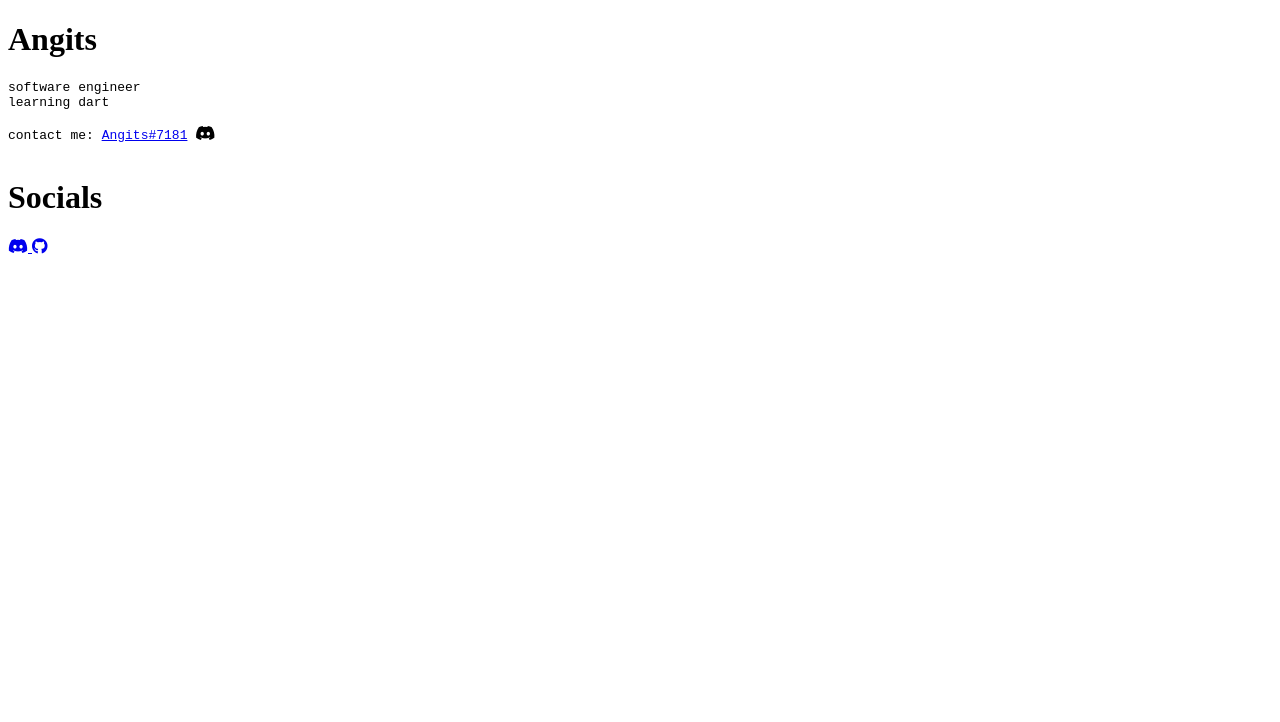
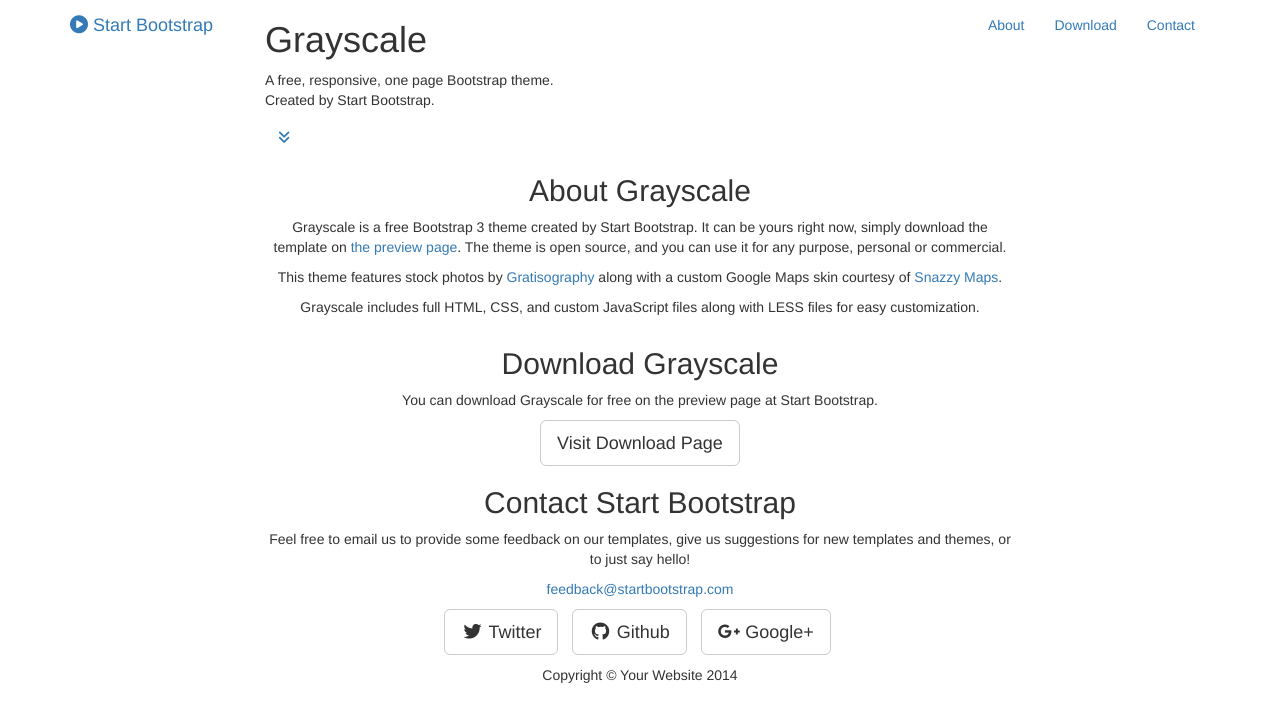
Before and after one commit to deaddestroyers/deaddestroyers.github.io, a plain HTML site: page index.html in a window 1280 px wide. Drawn offline with nearby package versions, Linux system fonts and the light colour scheme; some packages are replaced by stand-ins of ours; no server answers.

Commit message:
Update index.html

```diff
--- a/index.html
+++ b/index.html
@@ -1,39 +1,163 @@
 <!DOCTYPE html>
 <html lang="en">
-    <head>
-        <title>Angits - About</title>
-        <meta property="og:title" content="Angits" />
-        <meta charset="UTF-8" />
-        <meta http-equiv="X-UA-Compatible" content="IE=edge" />
-        <meta name="viewport" content="width=device-width, initial-scale=1.0" />
-        <meta name="theme-color" content="#2f3136" />
-        <meta property="og:description" content="cool portfolio" />
-        <link rel="stylesheet" href="../css/style.css" />
-        <link rel="stylesheet" href="https://cdnjs.cloudflare.com/ajax/libs/font-awesome/5.14.0/css/all.min.css">
-        <script src="https://cdn.jsdelivr.net/particles.js/2.0.0/particles.min.js"></script>
-    </head>
-    <body>
-        <div id="particles-js"></div>
-        <script>
-            particlesJS.load("particles-js", "particles-js.json");
-        </script>
-        <div class="main-text">
-            <h1>Angits</h1>
-            <pre class="sub-text">
-software engineer
-learning dart
 
-contact me: <a href="https://discord.com/users/843511119033401394">Angits#7181</a> <i class = "fab fa-discord" ></i>
-				</pre>
+<head>
+
+    <meta charset="utf-8">
+    <meta http-equiv="X-UA-Compatible" content="IE=edge">
+    <meta name="viewport" content="width=device-width, initial-scale=1">
+    <meta name="description" content="">
+    <meta name="author" content="">
+
+    <title>Grayscale - Start Bootstrap Theme</title>
+
+    <!-- Bootstrap Core CSS -->
+    <link href="css/bootstrap.min.css" rel="stylesheet">
+
+    <!-- Custom CSS -->
+    <link href="css/grayscale.css" rel="stylesheet">
+
+    <!-- Custom Fonts -->
+    <link href="font-awesome/css/font-awesome.min.css" rel="stylesheet" type="text/css">
+    <link href="http://fonts.googleapis.com/css?family=Lora:400,700,400italic,700italic" rel="stylesheet" type="text/css">
+    <link href="http://fonts.googleapis.com/css?family=Montserrat:400,700" rel="stylesheet" type="text/css">
+
+    <!-- HTML5 Shim and Respond.js IE8 support of HTML5 elements and media queries -->
+    <!-- WARNING: Respond.js doesn't work if you view the page via file:// -->
+    <!--[if lt IE 9]>
+        <script src="https://oss.maxcdn.com/libs/html5shiv/3.7.0/html5shiv.js"></script>
+        <script src="https://oss.maxcdn.com/libs/respond.js/1.4.2/respond.min.js"></script>
+    <![endif]-->
+
+</head>
+
+<body id="page-top" data-spy="scroll" data-target=".navbar-fixed-top">
+
+    <!-- Navigation -->
+    <nav class="navbar navbar-custom navbar-fixed-top" role="navigation">
+        <div class="container">
+            <div class="navbar-header">
+                <button type="button" class="navbar-toggle" data-toggle="collapse" data-target=".navbar-main-collapse">
+                    <i class="fa fa-bars"></i>
+                </button>
+                <a class="navbar-brand page-scroll" href="#page-top">
+                    <i class="fa fa-play-circle"></i>  <span class="light">Start</span> Bootstrap
+                </a>
+            </div>
+
+            <!-- Collect the nav links, forms, and other content for toggling -->
+            <div class="collapse navbar-collapse navbar-right navbar-main-collapse">
+                <ul class="nav navbar-nav">
+                    <!-- Hidden li included to remove active class from about link when scrolled up past about section -->
+                    <li class="hidden">
+                        <a href="#page-top"></a>
+                    </li>
+                    <li>
+                        <a class="page-scroll" href="#about">About</a>
+                    </li>
+                    <li>
+                        <a class="page-scroll" href="#download">Download</a>
+                    </li>
+                    <li>
+                        <a class="page-scroll" href="#contact">Contact</a>
+                    </li>
+                </ul>
+            </div>
+            <!-- /.navbar-collapse -->
         </div>
-        <div class="socials">
-            <h1>Socials</h1>
-            <a href="https://discord.gg/">
-                <i class="fab fa-discord"></i>
-            </a>
-            <a href="https://github.com/Angits">
-                <i class="fab fa-github"></i>
-            </a>
+        <!-- /.container -->
+    </nav>
+
+    <!-- Intro Header -->
+    <header class="intro">
+        <div class="intro-body">
+            <div class="container">
+                <div class="row">
+                    <div class="col-md-8 col-md-offset-2">
+                        <h1 class="brand-heading">Grayscale</h1>
+                        <p class="intro-text">A free, responsive, one page Bootstrap theme.<br>Created by Start Bootstrap.</p>
+                        <a href="#about" class="btn btn-circle page-scroll">
+                            <i class="fa fa-angle-double-down animated"></i>
+                        </a>
+                    </div>
+                </div>
+            </div>
         </div>
-    </body>
+    </header>
+
+    <!-- About Section -->
+    <section id="about" class="container content-section text-center">
+        <div class="row">
+            <div class="col-lg-8 col-lg-offset-2">
+                <h2>About Grayscale</h2>
+                <p>Grayscale is a free Bootstrap 3 theme created by Start Bootstrap. It can be yours right now, simply download the template on <a href="http://startbootstrap.com/template-overviews/grayscale/">the preview page</a>. The theme is open source, and you can use it for any purpose, personal or commercial.</p>
+                <p>This theme features stock photos by <a href="http://gratisography.com/">Gratisography</a> along with a custom Google Maps skin courtesy of <a href="http://snazzymaps.com/">Snazzy Maps</a>.</p>
+                <p>Grayscale includes full HTML, CSS, and custom JavaScript files along with LESS files for easy customization.</p>
+            </div>
+        </div>
+    </section>
+
+    <!-- Download Section -->
+    <section id="download" class="content-section text-center">
+        <div class="download-section">
+            <div class="container">
+                <div class="col-lg-8 col-lg-offset-2">
+                    <h2>Download Grayscale</h2>
+                    <p>You can download Grayscale for free on the preview page at Start Bootstrap.</p>
+                    <a href="http://startbootstrap.com/template-overviews/grayscale/" class="btn btn-default btn-lg">Visit Download Page</a>
+                </div>
+            </div>
+        </div>
+    </section>
+
+    <!-- Contact Section -->
+    <section id="contact" class="container content-section text-center">
+        <div class="row">
+            <div class="col-lg-8 col-lg-offset-2">
+                <h2>Contact Start Bootstrap</h2>
+                <p>Feel free to email us to provide some feedback on our templates, give us suggestions for new templates and themes, or to just say hello!</p>
+                <p><a href="mailto:feedback@startbootstrap.com">feedback@startbootstrap.com</a>
+                </p>
+                <ul class="list-inline banner-social-buttons">
+                    <li>
+                        <a href="https://twitter.com/SBootstrap" class="btn btn-default btn-lg"><i class="fa fa-twitter fa-fw"></i> <span class="network-name">Twitter</span></a>
+                    </li>
+                    <li>
+                        <a href="https://github.com/IronSummitMedia/startbootstrap" class="btn btn-default btn-lg"><i class="fa fa-github fa-fw"></i> <span class="network-name">Github</span></a>
+                    </li>
+                    <li>
+                        <a href="https://plus.google.com/+Startbootstrap/posts" class="btn btn-default btn-lg"><i class="fa fa-google-plus fa-fw"></i> <span class="network-name">Google+</span></a>
+                    </li>
+                </ul>
+            </div>
+        </div>
+    </section>
+
+    <!-- Map Section -->
+    <div id="map"></div>
+
+    <!-- Footer -->
+    <footer>
+        <div class="container text-center">
+            <p>Copyright &copy; Your Website 2014</p>
+        </div>
+    </footer>
+
+    <!-- jQuery -->
+    <script src="js/jquery.js"></script>
+
+    <!-- Bootstrap Core JavaScript -->
+    <script src="js/bootstrap.min.js"></script>
+
+    <!-- Plugin JavaScript -->
+    <script src="js/jquery.easing.min.js"></script>
+
+    <!-- Google Maps API Key - Use your own API key to enable the map feature. More information on the Google Maps API can be found at https://developers.google.com/maps/ -->
+    <script type="text/javascript" src="https://maps.googleapis.com/maps/api/js?key=AIzaSyCRngKslUGJTlibkQ3FkfTxj3Xss1UlZDA&sensor=false"></script>
+
+    <!-- Custom Theme JavaScript -->
+    <script src="js/grayscale.js"></script>
+
+</body>
+
 </html>
```
